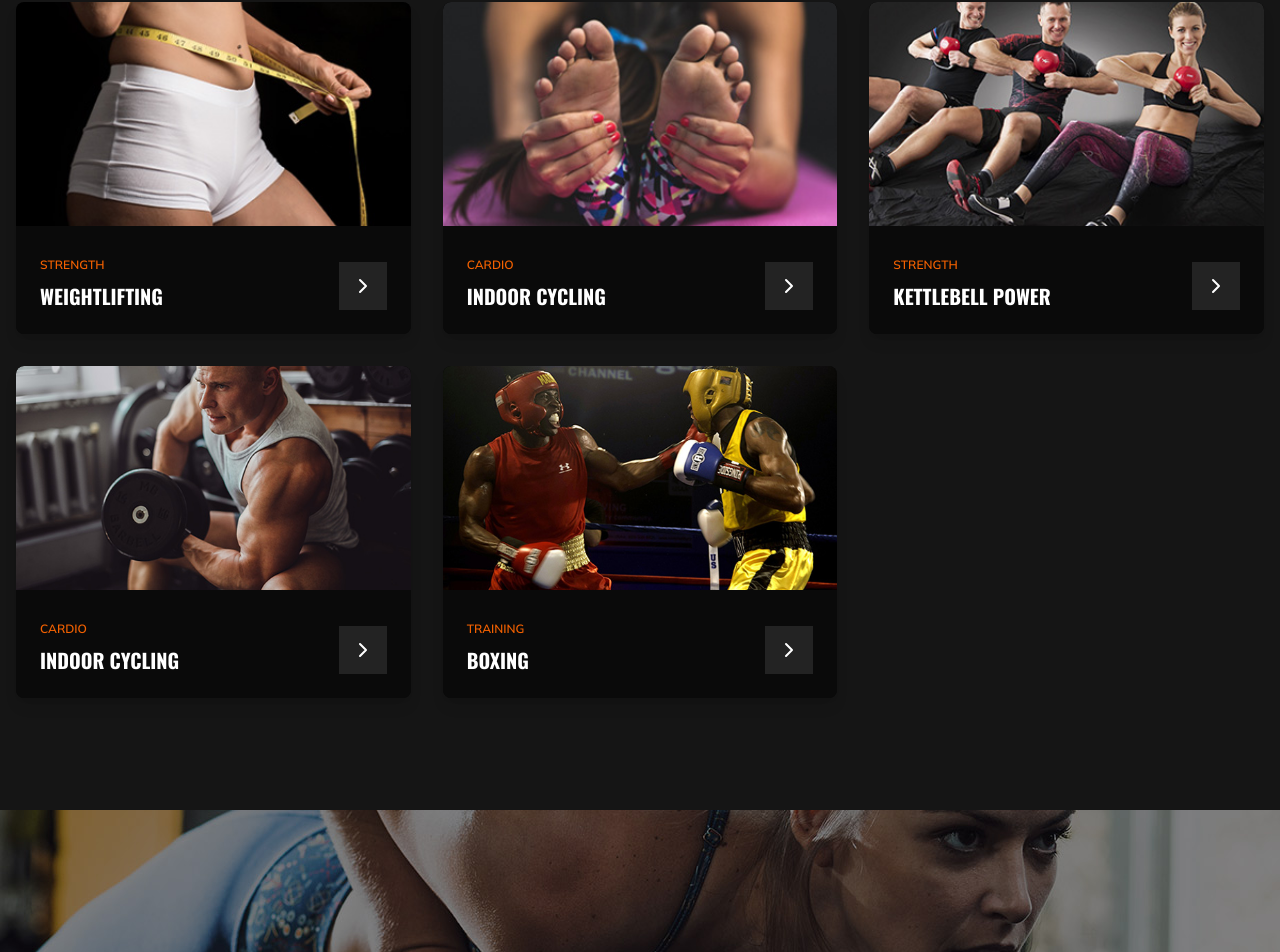
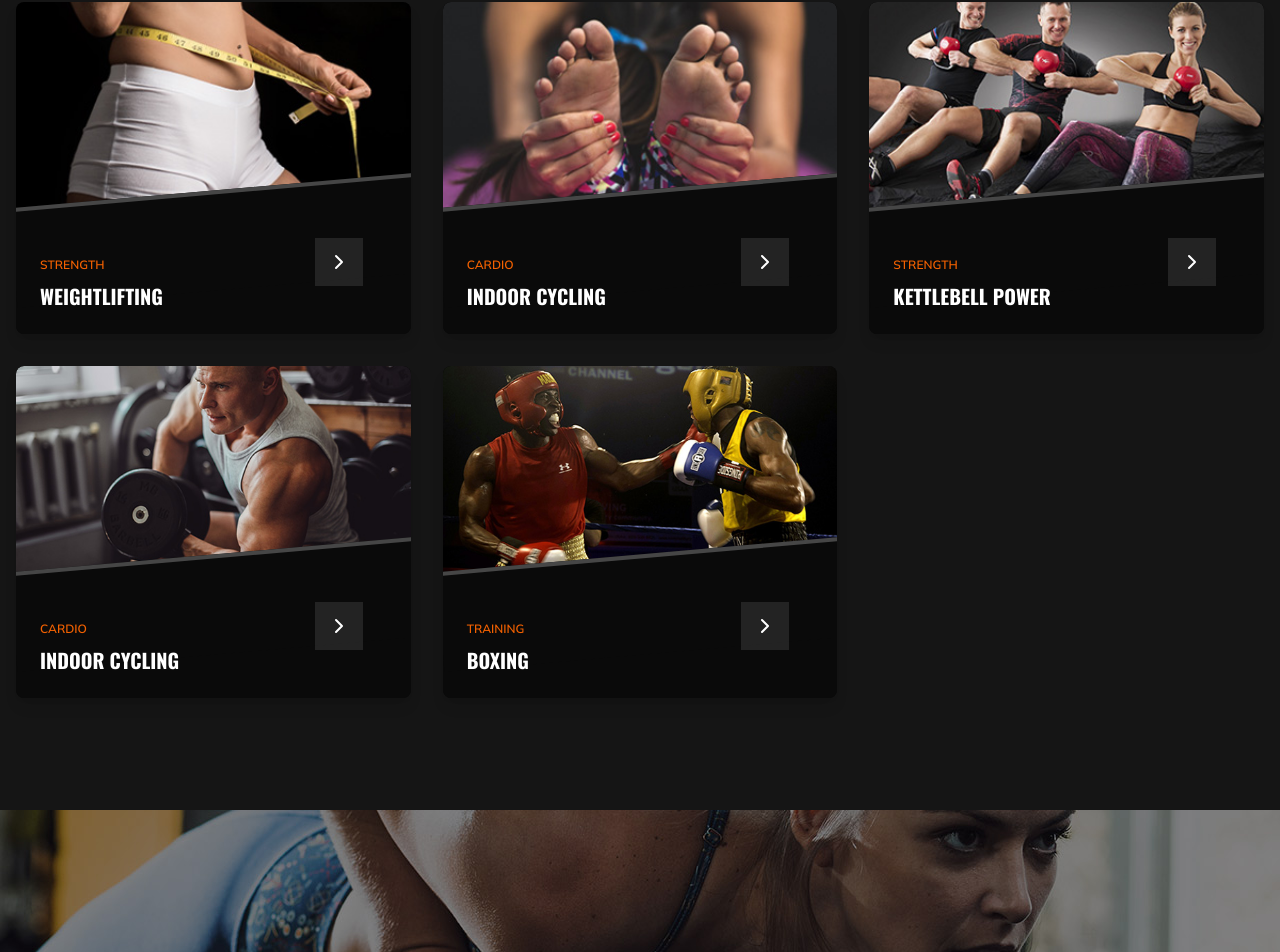
Before and after one commit to felipe-muner/podium-gym, a Next.js app: page / in a window 1280 px wide. Shown: the part 1047-1999 px from the top of the page. Built offline with nearby package versions, Linux system fonts and the light colour scheme.

Commit message:
feat: final version

```diff
--- a/components/OurClasses/OurClasses.tsx
+++ b/components/OurClasses/OurClasses.tsx
@@ -62,7 +62,11 @@ const OurClasses: React.FC = () => {
 
               {/* Text Content */}
               <div className="relative p-6 text-white bg-brand-background-1">
+                {/* Diagonal Background */}
+                <div className="absolute -top-11 -left-1 w-[600px] h-[100px] bg-[rgb(10,10,10)] border-t-4 border-brand-gray-darkest rotate-[-5deg] z-0"></div>
 
+                {/* Text Content */}
+                <div className="relative z-10">
                   <span className="text-brand-orange text-xs font-semibold uppercase font-mulish">
                     {classItem.category}
                   </span>
@@ -75,6 +79,7 @@ const OurClasses: React.FC = () => {
                   </a>
                 </div>
               </div>
+            </div>
           ))}
         </div>
       </div>
```
Lines whose indentation alone changed are shown as unchanged.
